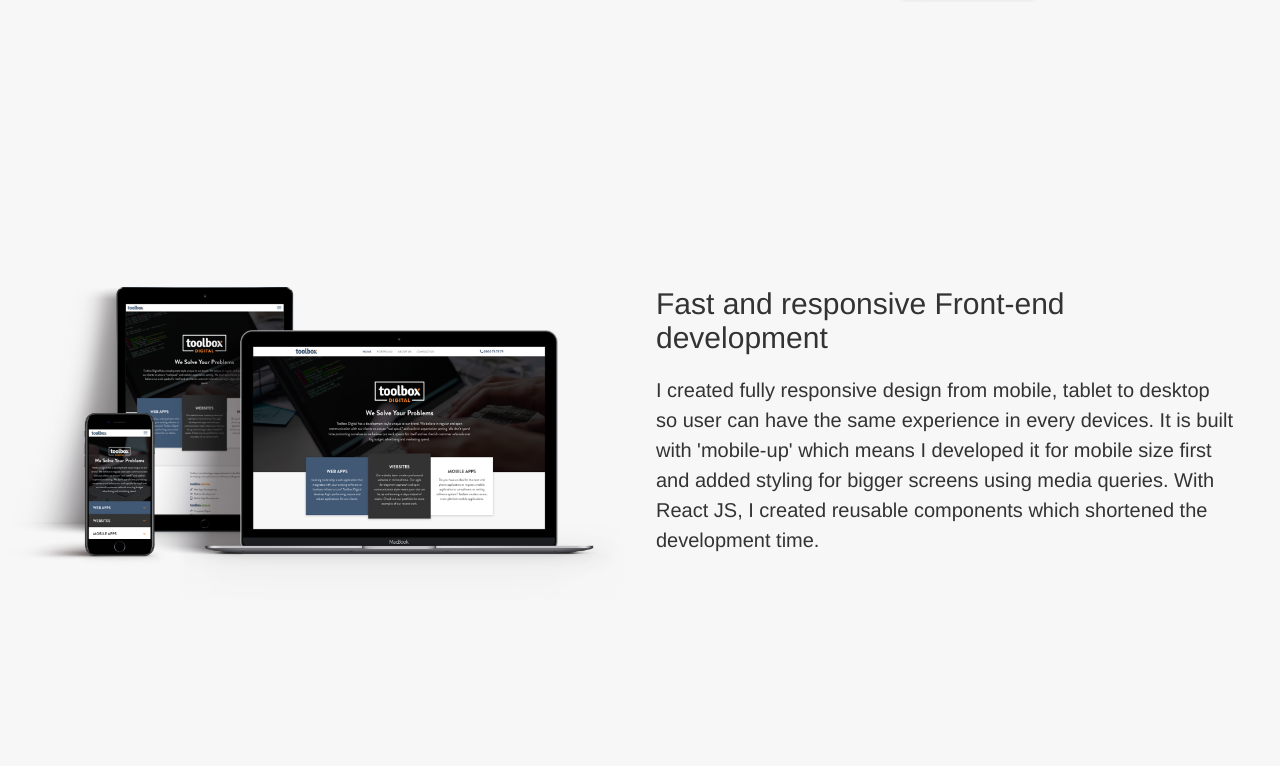
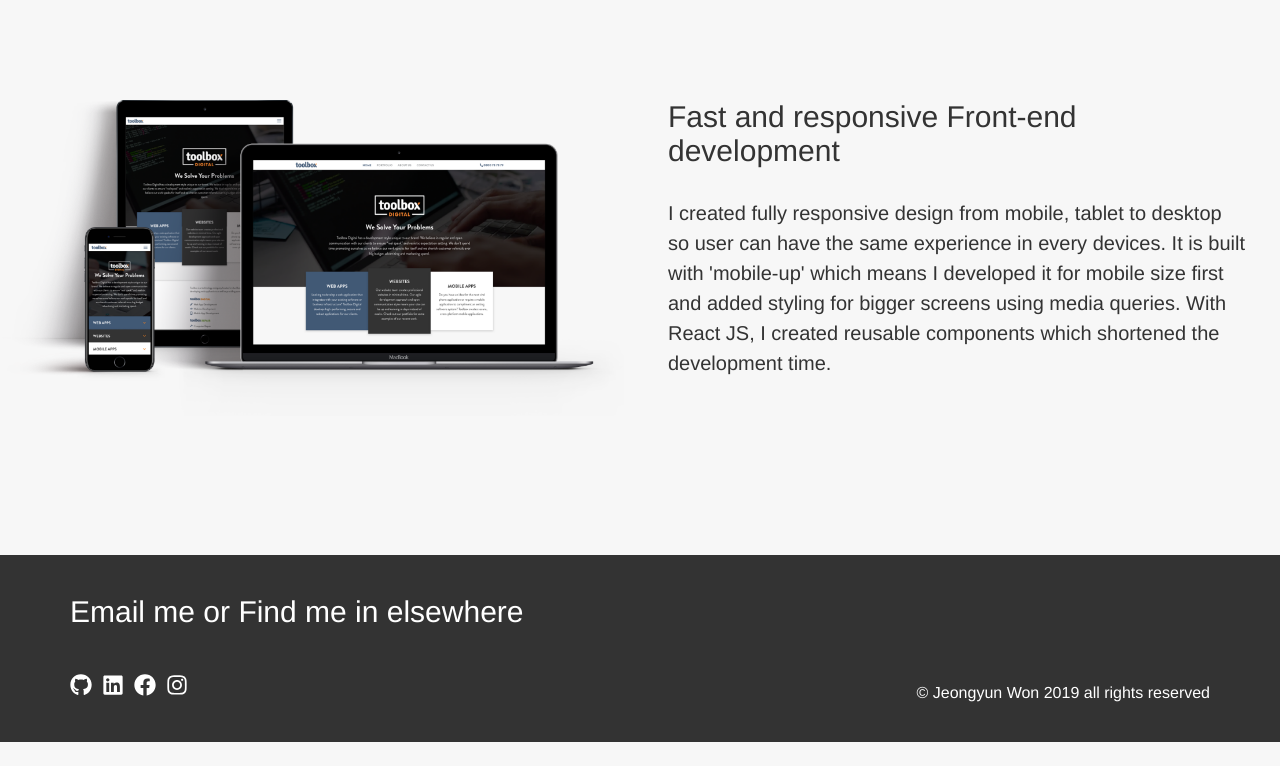
Before and after one commit to yunwon/yunwon.github.io, a React (Create React App) app: page /portfolio/easyforms in a window 1280 px wide. Shown: the part 1774-2540 px from the top of the page. After the commit the page ends 2516 px from the top, so only its background shows below. Built offline with nearby package versions, Linux system fonts and the light colour scheme; a web font is replaced by a local one.

Commit message:
updating portfolios

```diff
--- a/src/components/Layout/Header/Header.module.scss
+++ b/src/components/Layout/Header/Header.module.scss
@@ -7,6 +7,10 @@
     top: 0;
     padding: 0 1rem;
     z-index: 99;
+
+    @media #{$break-md} {
+        padding: 0 2rem;
+    }
 
     .headerInner {
         @include container-maxwidth();
--- a/src/pages/Portfolio/components/Description.js
+++ b/src/pages/Portfolio/components/Description.js
@@ -27,10 +27,24 @@ export default class Description extends Component {
       <div className={styles.container}>
         {/* mobile */}
         <h3 className={styles.title_mobile}>{this.props.title}</h3>
-        <div
+        <div className={imgClass}>
+          {this.props.bgImage ? (
+            <img src={this.props.bgImage} alt={this.props.title} />
+          ) : (
+            <video
+              width="100%"
+              autoPlay="true"
+              loop="true"
+              className={styles.video}
+            >
+              <source src={this.props.bgVideo} type="video/mp4" />
+            </video>
+          )}
+        </div>
+        {/* <div
           className={imgClass}
           style={{ backgroundImage: "url(" + this.props.bgImage + ")" }}
-        />
+        /> */}
         {/* desktop */}
         <div className={textPosition}>
           <div className={styles.text}>
--- a/src/pages/Portfolio/components/Description.module.scss
+++ b/src/pages/Portfolio/components/Description.module.scss
@@ -1,13 +1,13 @@
 @import "../../../stylesheets/2-abstracts/abstracts-dir.scss";
 
-@mixin bigMargin($double: false) {
+@mixin bigMargin($bigger: false) {
   margin-top: 50px;
   margin-bottom: 30px;
 
   @media #{$break-md} {
-    @if ($double) {
-      margin-top: 80px * 2;
-      margin-bottom: 50px * 2;
+    @if ($bigger) {
+      margin-top: 80px * 1.5;
+      margin-bottom: 50px * 1.5;
     }
 
     @else {
@@ -18,7 +18,7 @@
 }
 
 .container {
-  @include bigMargin(double);
+  @include bigMargin(bigger);
   text-align: center;
 
   @media #{$break-md} {
@@ -26,6 +26,16 @@
     grid-template-columns: 1fr 1fr;
     column-gap: 2rem;
     text-align: left;
+  }
+
+  h3 {
+    margin-top: 0;
+  }
+
+  p {
+    @media #{$break-md} {
+      margin-top: 0;
+    }
   }
 
   .title_mobile {
@@ -51,16 +61,17 @@
   }
 
   .image {
-    content: "";
-    background-size: contain;
-    background-repeat: no-repeat;
-    background-position: top;
-    width: 100%;
-    height: 300px;
+    object-fit: contain;
 
-    @media #{$break-md} {
-      height: 500px;
+    img {
+      width: 100%;
+      height: 100%;
     }
+  }
+
+  .video {
+    @include bigShadow();
+    border-radius: 4px;
   }
 
   .imgLeft {
@@ -76,6 +87,20 @@
     display: flex;
     align-items: flex-end;
     flex-direction: column;
+
+    @media #{$break-md} {
+      padding-left: 2em;
+    }
+  }
+
+  .textRight {
+    display: flex;
+    align-items: flex-end;
+    flex-direction: column;
+
+    @media #{$break-md} {
+      padding-right: 2em;
+    }
   }
 }
 
--- a/src/pages/Portfolio/pages/Toolbox/Toolbox.js
+++ b/src/pages/Portfolio/pages/Toolbox/Toolbox.js
@@ -4,6 +4,7 @@ import { Layout } from "../../../../components/Layout/Layout";
 import common from "../common.module.scss";
 import ToolboxMain from "src/assets/portfolio/toolbox.png";
 import ToolboxResponsive from "src/assets/portfolio/responsive.png";
+import ToolboxVideo from "src/assets/portfolio/toolbox-video.mp4";
 import Description from "../../components/Description";
 
 export default class Toolbox extends Component {
@@ -36,7 +37,11 @@ export default class Toolbox extends Component {
                 <p>React JS, HTML5, CSS3(SCSS)</p>
               </div>
               <div>
-                <h6>Visit website</h6>
+                <h6>
+                  <a href="https://digital.toolbox.net.nz/" target="_blank">
+                    Visit website
+                  </a>
+                </h6>
               </div>
             </div>
             <p>
@@ -55,7 +60,7 @@ export default class Toolbox extends Component {
                   software development to make the site look alive and real.
                   Also I added smooth animations to most of elements to give
                   users nice little entertainments."
-            bgImage={ToolboxMain}
+            bgVideo={ToolboxVideo}
             imgPosition="right"
           />
           <Description
--- a/src/pages/Portfolio/pages/common.module.scss
+++ b/src/pages/Portfolio/pages/common.module.scss
@@ -82,17 +82,15 @@
     }
 
     h6 {
-      //font-size: 1.25rem;
       font-size: 0.8rem;
       font-weight: bold;
-      opacity: 0.6;
+      color: $grey;
       text-transform: uppercase;
       letter-spacing: 1px;
       margin-bottom: 0.5rem;
     }
 
     p {
-      //margin: 0.2rem 0;
       margin: 0;
     }
   }
--- a/src/stylesheets/1-base/_common.scss
+++ b/src/stylesheets/1-base/_common.scss
@@ -34,6 +34,10 @@ a {
   text-decoration: none;
   color: inherit;
 
+  &:hover {
+    color: $pink !important;
+  }
+
   &:focus {
     outline: 0;
   }
@@ -41,7 +45,6 @@ a {
 
 h1,
 h2,
-h3,
 h4,
 h5,
 h6 {
--- a/src/stylesheets/2-abstracts/_variables.scss
+++ b/src/stylesheets/2-abstracts/_variables.scss
@@ -8,6 +8,7 @@ sans-serif !default;
 
 /* colours */
 $light-grey: #f7f7f7;
+$grey: #afafaf;
 $black: #333333;
 $pink: #d96262;
 
```
Also changed, not shown: 1 other file (tests, documents, lock files or other folders).
